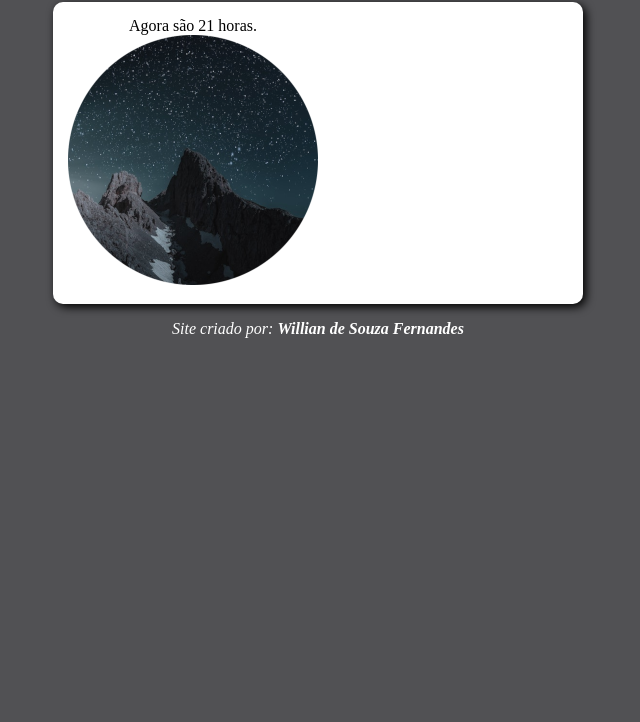
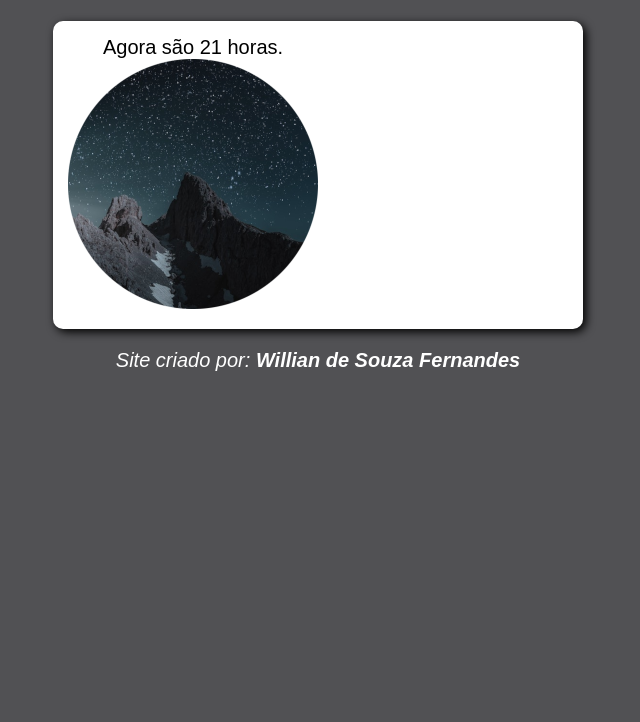
Before and after one commit to wfernandes79/modelo, a plain HTML site: page index.html in a window 1280 px wide. Shown: the part 78-800 px from the top of the page, without its empty margins (322-962 px from the left). Drawn offline with Linux system fonts and the light colour scheme.

Commit message:
estilo.css

```diff
--- a/estilo.css
+++ b/estilo.css
@@ -1,4 +1,4 @@
-debody {
+body {
     background: rgb(70, 142, 236);
     font: normal 15pt arial;
 
```
